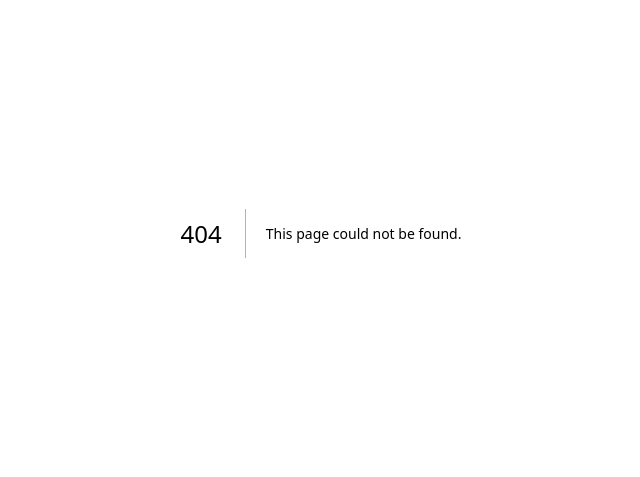
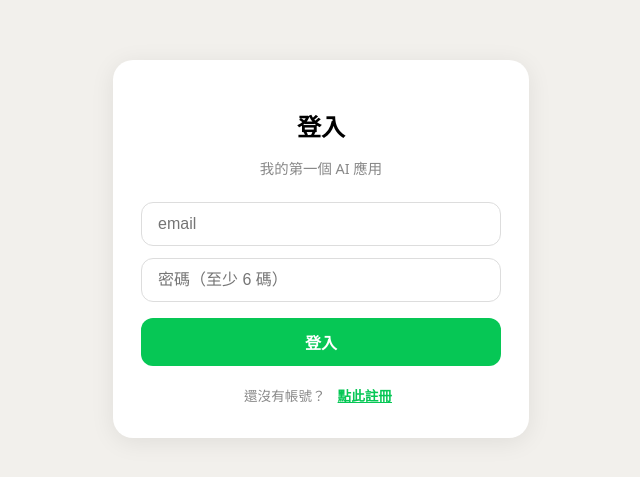
Before and after one commit to aaron20010920/unext-ai-dev-workshop, a Next.js app in the folder starter-kit/: page /login in a window 1280 px wide. Before the commit this address had no page. Shown: the part 167-644 px from the top of the page, without its empty margins (319-959 px from the left). Built offline with nearby package versions, Linux system fonts and the light colour scheme; no server answers.

Commit message:
Create page.jsx

```diff
--- /dev/null
+++ b/starter-kit/app/login/page.jsx
@@ -0,0 +1,162 @@
+'use client';
+
+// 登入 / 註冊頁 —— 這是網站的第一道門
+// 用 email + 密碼登入，沒有帳號的人可以直接在這頁註冊
+
+import { useState } from 'react';
+import { useRouter } from 'next/navigation';
+import { supabase } from '../../lib/supabase';
+
+export default function LoginPage() {
+  const router = useRouter();
+  const [mode, setMode] = useState('login'); // 'login' | 'signup'
+  const [email, setEmail] = useState('');
+  const [password, setPassword] = useState('');
+  const [loading, setLoading] = useState(false);
+  const [message, setMessage] = useState('');
+
+  async function handleSubmit(e) {
+    e.preventDefault();
+    setLoading(true);
+    setMessage('');
+
+    try {
+      if (mode === 'signup') {
+        const { error } = await supabase.auth.signUp({ email, password });
+        if (error) throw error;
+        setMessage('註冊成功！請檢查信箱完成驗證後再登入（若沒收到信，看垃圾信匣）');
+        setMode('login');
+      } else {
+        const { error } = await supabase.auth.signInWithPassword({ email, password });
+        if (error) throw error;
+        router.push('/');
+        router.refresh();
+      }
+    } catch (err) {
+      setMessage(`出錯了：${err.message}`);
+    } finally {
+      setLoading(false);
+    }
+  }
+
+  return (
+    <div style={S.outer}>
+      <div style={S.card}>
+        <h1 style={S.title}>{mode === 'login' ? '登入' : '註冊帳號'}</h1>
+        <p style={S.sub}>我的第一個 AI 應用</p>
+
+        <form onSubmit={handleSubmit} style={S.form}>
+          <input
+            type="email"
+            placeholder="email"
+            value={email}
+            onChange={(e) => setEmail(e.target.value)}
+            required
+            style={S.input}
+          />
+          <input
+            type="password"
+            placeholder="密碼（至少 6 碼）"
+            value={password}
+            onChange={(e) => setPassword(e.target.value)}
+            required
+            minLength={6}
+            style={S.input}
+          />
+          <button type="submit" disabled={loading} style={S.button}>
+            {loading ? '處理中⋯⋯' : mode === 'login' ? '登入' : '註冊'}
+          </button>
+        </form>
+
+        {message && <div style={S.message}>{message}</div>}
+
+        <div style={S.switchRow}>
+          {mode === 'login' ? (
+            <>
+              還沒有帳號？
+              <button onClick={() => { setMode('signup'); setMessage(''); }} style={S.linkButton}>
+                點此註冊
+              </button>
+            </>
+          ) : (
+            <>
+              已經有帳號？
+              <button onClick={() => { setMode('login'); setMessage(''); }} style={S.linkButton}>
+                點此登入
+              </button>
+            </>
+          )}
+        </div>
+      </div>
+    </div>
+  );
+}
+
+const LINE_GREEN = '#06C755';
+
+const S = {
+  outer: {
+    display: 'flex',
+    justifyContent: 'center',
+    alignItems: 'center',
+    minHeight: '100dvh',
+    background: '#f2f0ec',
+    fontFamily: 'system-ui, -apple-system, "Noto Sans TC", sans-serif',
+    padding: 16,
+  },
+  card: {
+    width: '100%',
+    maxWidth: 360,
+    background: '#fff',
+    borderRadius: 20,
+    padding: '2rem 1.75rem',
+    boxShadow: '0 4px 24px rgba(0,0,0,0.08)',
+  },
+  title: { fontSize: '1.5rem', marginBottom: 4, textAlign: 'center' },
+  sub: { color: '#888', marginBottom: '1.5rem', textAlign: 'center', fontSize: '0.9rem' },
+  form: { display: 'flex', flexDirection: 'column', gap: 12 },
+  input: {
+    padding: '0.75rem 1rem',
+    fontSize: '1rem',
+    border: '1px solid #ddd',
+    borderRadius: 12,
+    outline: 'none',
+  },
+  button: {
+    marginTop: 4,
+    padding: '0.75rem',
+    fontSize: '1rem',
+    fontWeight: 600,
+    color: '#fff',
+    background: LINE_GREEN,
+    border: 'none',
+    borderRadius: 12,
+    cursor: 'pointer',
+  },
+  message: {
+    marginTop: 14,
+    padding: '0.6rem 0.8rem',
+    background: '#fafaf5',
+    border: '1px solid #eee',
+    borderRadius: 10,
+    fontSize: '0.85rem',
+    color: '#555',
+    lineHeight: 1.5,
+  },
+  switchRow: {
+    marginTop: 18,
+    textAlign: 'center',
+    fontSize: '0.85rem',
+    color: '#888',
+  },
+  linkButton: {
+    marginLeft: 6,
+    background: 'none',
+    border: 'none',
+    color: LINE_GREEN,
+    fontWeight: 600,
+    cursor: 'pointer',
+    fontSize: '0.85rem',
+    textDecoration: 'underline',
+  },
+};
```
